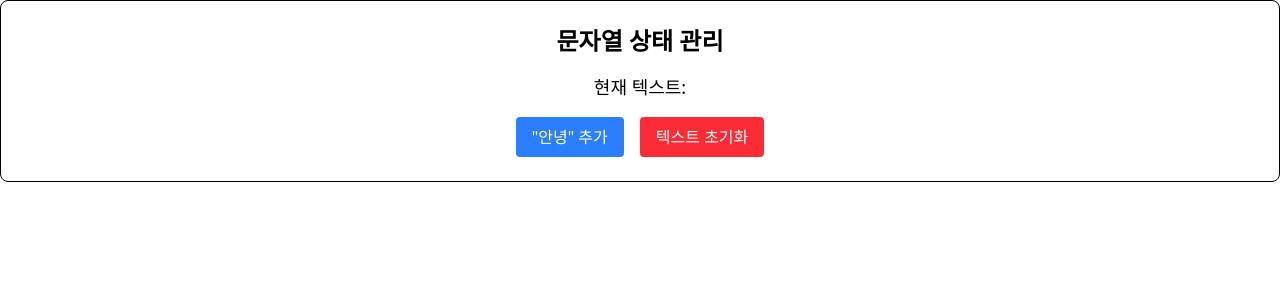
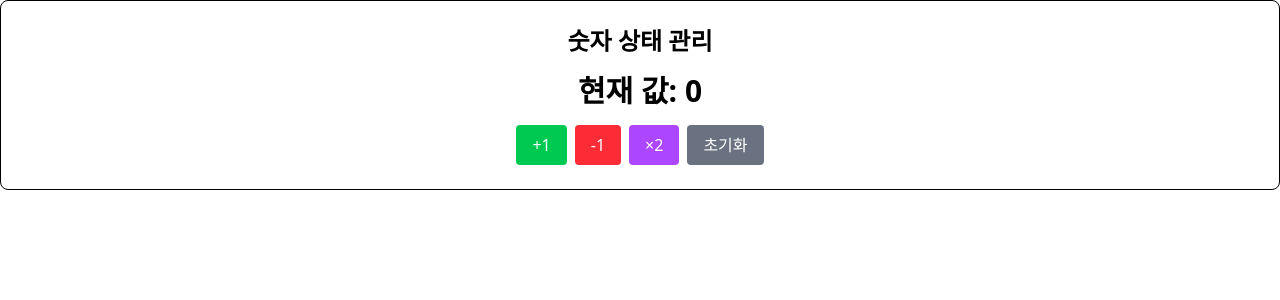
Before and after one commit to yu-rim98/sesac-practice, a React (Vite) app in the folder hello-react/: page / in a window 1280 px wide. Shown: the top 300 px of the page. Built offline with nearby package versions, Linux system fonts and the light colour scheme.

Commit message:
State 실습 1 - 숫자 상태 관리

```diff
--- a/hello-react/src/App.jsx
+++ b/hello-react/src/App.jsx
@@ -1,10 +1,10 @@
 import Carts from "./Carts/Carts";
-import StringState from "./components/State/StringState";
+import NumberState from "./components/State/NumberState";
 
 function App() {
   return (
     <>
-      <StringState />
+      <NumberState />
     </>
   );
 }
--- /dev/null
+++ b/hello-react/src/components/State/NumberState.jsx
@@ -0,0 +1,63 @@
+import React, { useState } from "react";
+
+const NumberState = () => {
+  const [number, setNumber] = useState(0);
+
+  function increment() {
+    console.log("1 증가");
+    // 상태 업데이트 로직
+    setNumber(number + 1);
+  }
+
+  function decrement() {
+    console.log("1 감소");
+    // 상태 업데이트 로직
+    setNumber(number - 1);
+  }
+
+  function multiply() {
+    console.log("2배 곱하기");
+    // 상태 업데이트 로직
+    setNumber(number * 2);
+  }
+
+  function reset() {
+    console.log("0으로 초기화");
+    // 상태 업데이트 로직
+    setNumber(0);
+  }
+  return (
+    <div className="flex flex-col items-center p-6 border rounded-lg">
+      <h2 className="text-2xl font-bold mb-4">숫자 상태 관리</h2>
+      <p className="text-3xl font-bold mb-4">현재 값: {number}</p>
+      <div className="flex gap-2 flex-wrap justify-center">
+        <button
+          className="bg-green-500 text-white px-4 py-2 rounded"
+          onClick={increment}
+        >
+          +1
+        </button>
+        <button
+          className="bg-red-500 text-white px-4 py-2 rounded"
+          onClick={decrement}
+        >
+          -1
+        </button>
+        <button
+          className="bg-purple-500 text-white px-4 py-2 rounded"
+          onClick={multiply}
+        >
+          ×2
+        </button>
+        <button
+          className="bg-gray-500 text-white px-4 py-2 rounded"
+          onClick={reset}
+        >
+          초기화
+        </button>
+      </div>
+    </div>
+  );
+};
+
+export default NumberState;
```
